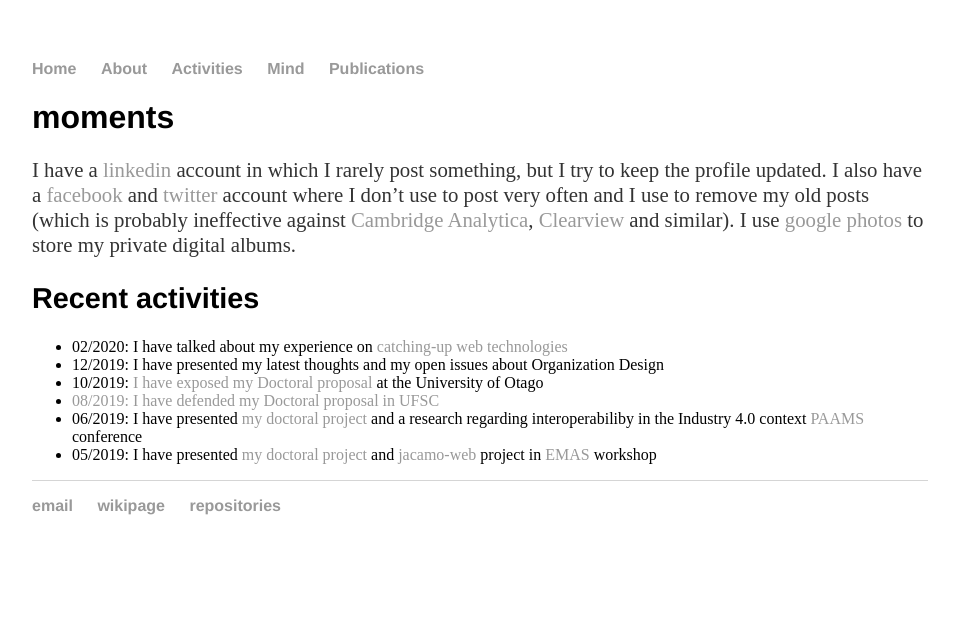
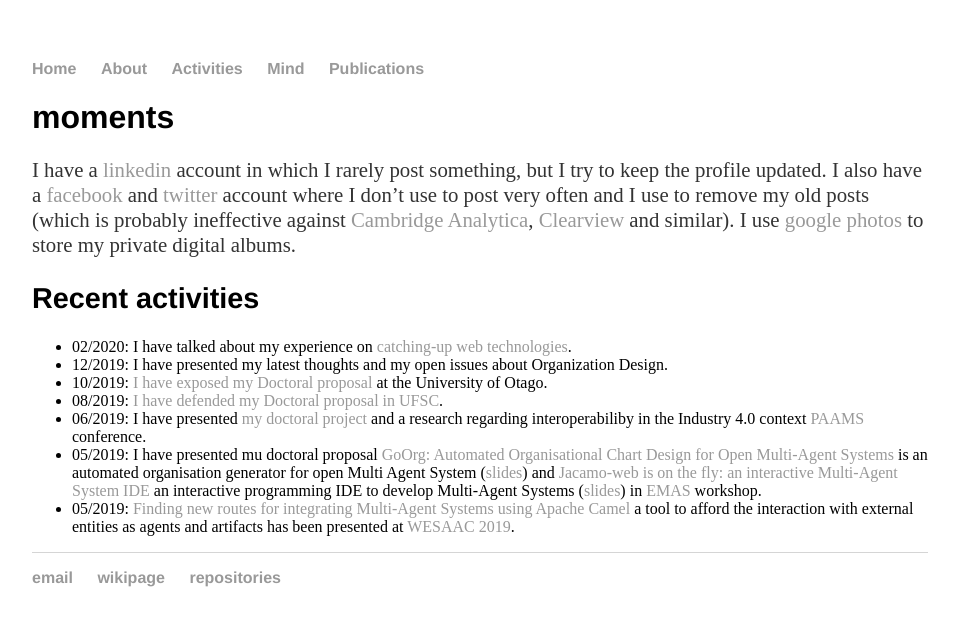
Before and after one commit to cleberjamaral/cleberjamaral.github.io, a Jekyll site: the page built from moments.md, in a window 1280 px wide. Shown: the top 626 px of the page, without its empty margins (160-1119 px from the left). Built offline with Jekyll 4.4.1, drawn with Linux system fonts in a browser that asks for light colours; our own code applies the rules of GitHub Pages for plain Markdown files.

Commit message:
GitBook: [master] 39 pages modified

```diff
--- a/moments.md
+++ b/moments.md
@@ -8,9 +8,10 @@
 
 ## Recent activities
 
-* 02/2020: I have talked about my experience on [catching-up web technologies](https://www.slideshare.net/clebercbr/catchingup-web-technologies-an-endless-story)
-* 12/2019: I have presented my latest thoughts and my open issues about Organization Design
-* 10/2019: [I have exposed my Doctoral proposal ](https://www.linkedin.com/posts/cleber-jorge-amaral-77827a10_doutorado-qualificado-com-sucesso-supervisionado-activity-6571903577474822144-N-av)at the University of Otago
-* [08/2019: I have defended my Doctoral proposal in UFSC](https://www.linkedin.com/posts/cleber-jorge-amaral-77827a10_doutorado-qualificado-com-sucesso-supervisionado-activity-6571903577474822144-N-av)
-* 06/2019: I have presented [my doctoral project](https://www.slideshare.net/clebercbr/doctoral-proposal-from-goals-to-organisations-automated-organisation-generator-for-mas) and a research regarding interoperabiliby in the Industry 4.0 context [PAAMS](https://www.paams.net/) conference
-* 05/2019: I have presented [my doctoral project](https://www.slideshare.net/clebercbr/doctoral-proposal-from-goals-to-organisations-automated-organisation-generator-for-mas) and [jacamo-web](https://www.slideshare.net/clebercbr/jacamo-web-is-on-the-fly-an-interactive-multiagent-systems-programming-environment) project in [EMAS](http://aamas2019.encs.concordia.ca/) workshop
+* 02/2020: I have talked about my experience on [catching-up web technologies](https://www.slideshare.net/clebercbr/catchingup-web-technologies-an-endless-story).
+* 12/2019: I have presented my latest thoughts and my open issues about Organization Design.
+* 10/2019: [I have exposed my Doctoral proposal ](https://www.linkedin.com/posts/cleber-jorge-amaral-77827a10_doutorado-qualificado-com-sucesso-supervisionado-activity-6571903577474822144-N-av)at the University of Otago.
+* 08/2019: [I have defended my Doctoral proposal in UFSC](https://www.linkedin.com/posts/cleber-jorge-amaral-77827a10_doutorado-qualificado-com-sucesso-supervisionado-activity-6571903577474822144-N-av).
+* 06/2019: I have presented [my doctoral project](https://www.slideshare.net/clebercbr/doctoral-proposal-from-goals-to-organisations-automated-organisation-generator-for-mas) and a research regarding interoperabiliby in the Industry 4.0 context [PAAMS](https://www.paams.net/) conference.
+* 05/2019: I have presented mu doctoral proposal [GoOrg: Automated Organisational Chart Design for Open Multi-Agent Systems](https://link.springer.com/chapter/10.1007/978-3-030-24299-2_28) is an automated organisation generator for open Multi Agent System \([slides](https://www.slideshare.net/clebercbr/doctoral-proposal-from-goals-to-organisations-automated-organisation-generator-for-mas)\) and [Jacamo-web is on the fly: an interactive Multi-Agent System IDE](http://cgi.csc.liv.ac.uk/~lad/emas2019/accepted/EMAS2019_paper_8.pdf) an interactive programming IDE to develop Multi-Agent Systems \([slides](https://www.slideshare.net/clebercbr/jacamo-web-is-on-the-fly-an-interactive-multiagent-systems-programming-environment)\) in [EMAS](http://aamas2019.encs.concordia.ca/) workshop.
+* 05/2019: [Finding new routes for integrating Multi-Agent Systems using Apache Camel](https://arxiv.org/abs/1905.10490) a tool to afford the interaction with external entities as agents and artifacts has been presented at [WESAAC 2019](https://gsigma.ufsc.br/wesaac2019/).
```
Also changed, not shown: README.md.
